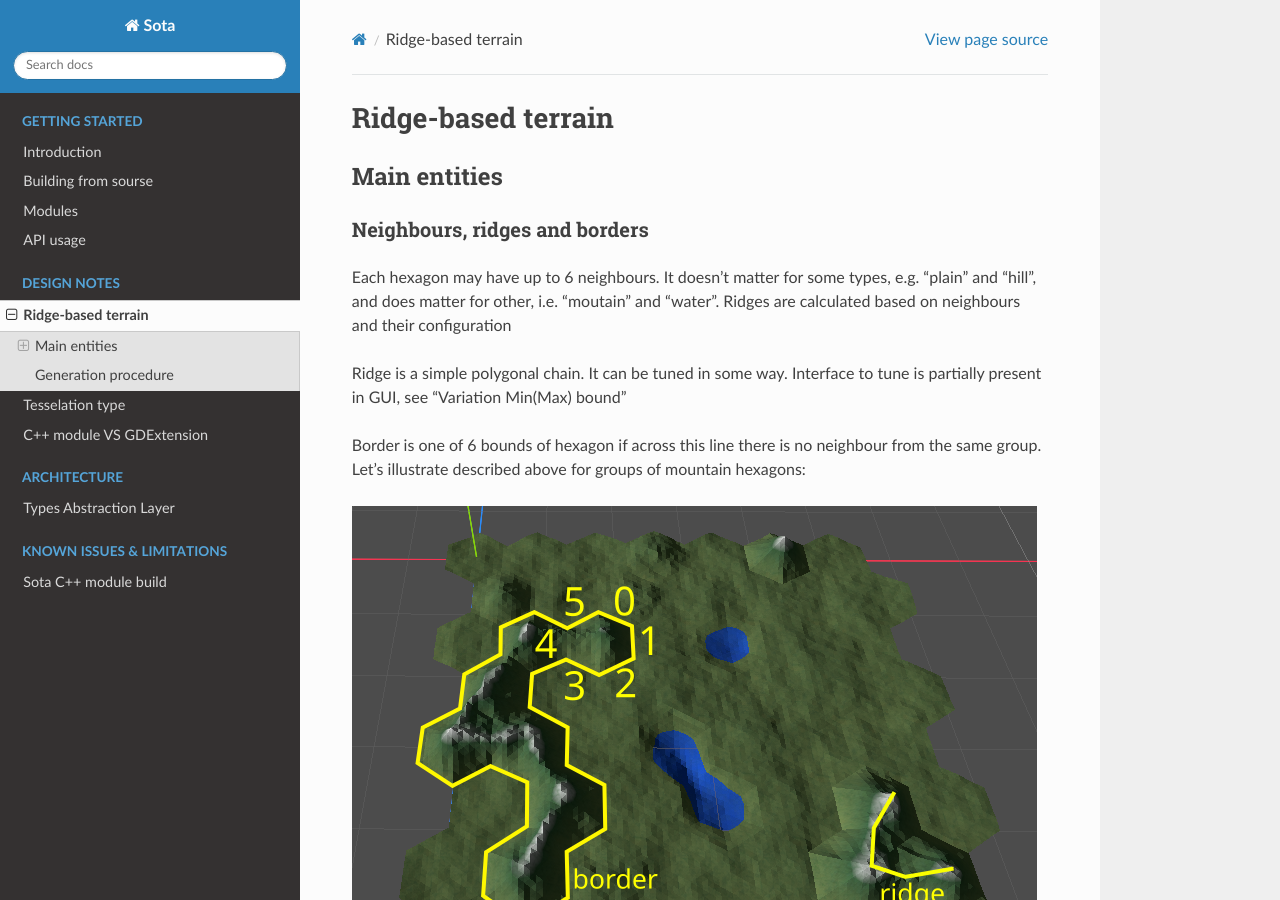
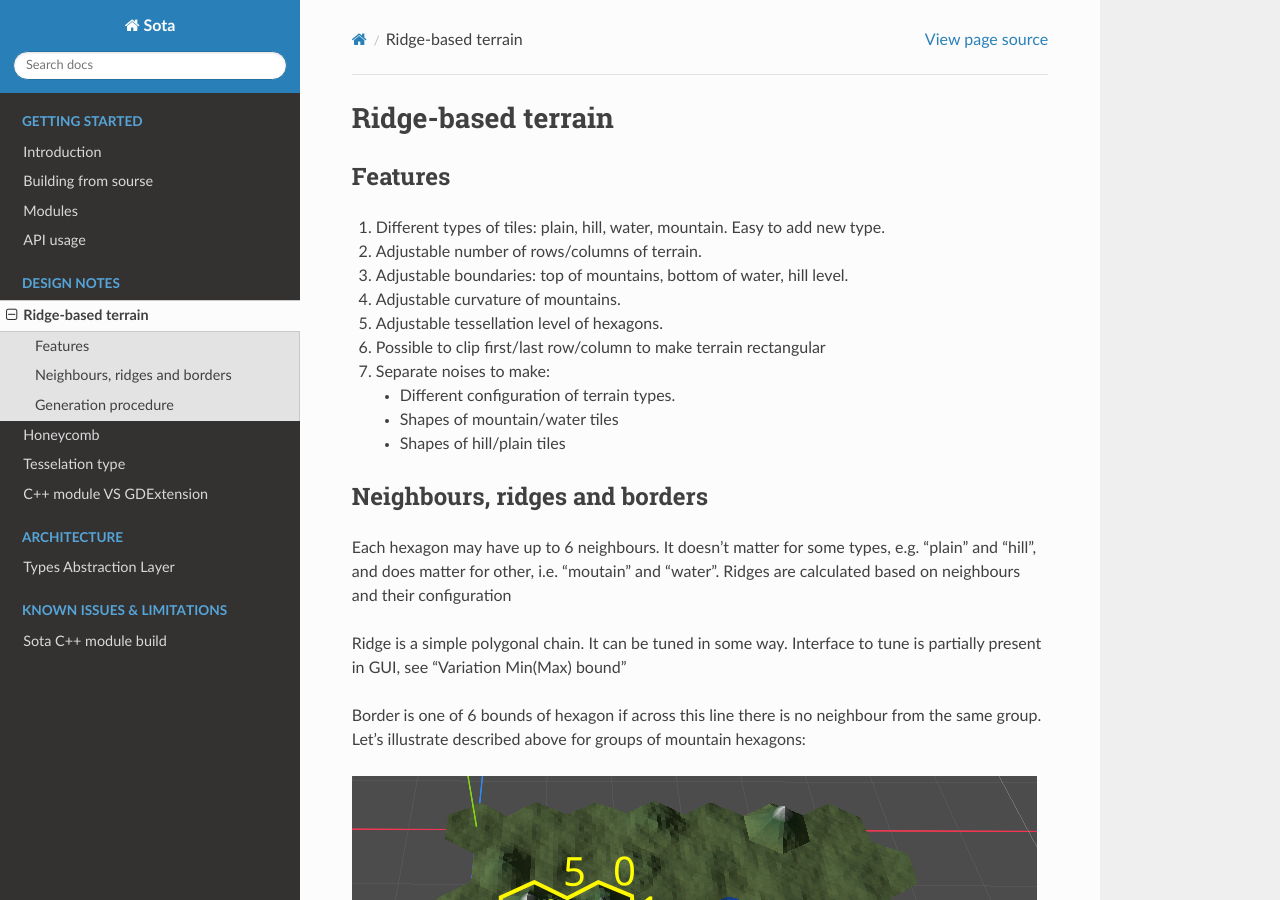
Before and after one commit to ardazishvili/Sota, a Sphinx documentation site: the page built from docs/content/design_notes/terrain.md, in a window 1280 px wide and 900 px high. Built offline with Sphinx 7.4.7 and the Read the Docs theme 3.1.0, drawn with Linux system fonts in a browser that asks for light colours; pages that are not in the unit, such as notebooks, are missing from menus; the version number could not be read and is left out.

Commit message:
Update README and add content to docs
* Add rotation of polyhedrons via .gd scripts
* Add gifs of polyhedrons
* Cleanup README

```diff
--- a/docs/content/design_notes/terrain.md
+++ b/docs/content/design_notes/terrain.md
@@ -1,9 +1,20 @@
 Ridge-based terrain
 ==============
 
-## Main entities
+## Features
 
-### Neighbours, ridges and borders
+1. Different types of tiles: plain, hill, water, mountain. Easy to add new type.
+2. Adjustable number of rows/columns of terrain.
+3. Adjustable boundaries: top of mountains, bottom of water, hill level.
+4. Adjustable curvature of mountains.
+5. Adjustable tessellation level of hexagons.
+6. Possible to clip first/last row/column to make terrain rectangular
+7. Separate noises to make:
+   - Different configuration of terrain types.
+   - Shapes of mountain/water tiles
+   - Shapes of hill/plain tiles
+
+## Neighbours, ridges and borders
 
 Each hexagon may have up to 6 neighbours. It doesn't matter for some types, e.g. "plain" and "hill", and does matter for other, i.e. "moutain" and "water". Ridges are calculated based on neighbours and their configuration
 
--- a/docs/index.rst
+++ b/docs/index.rst
@@ -27,6 +27,7 @@ See Getting Started section in left sidebar
    :caption: Design notes
 
    content/design_notes/terrain.md
+   content/design_notes/honeycomb.md
    content/design_notes/tesselation_type.md
    content/design_notes/module_vs_gdextension.md
 
```
Also changed, not shown: CONTRIBUTING.md (+0 -4 lines), README.md (+3 -27 lines), docs/content/design_notes/honeycomb.md (added, +8 -0 lines), docs/content/getting_started/modules.md (+4 -0 lines), docs/pics/noise_polyhedron_object.png (added), 9 other files.
